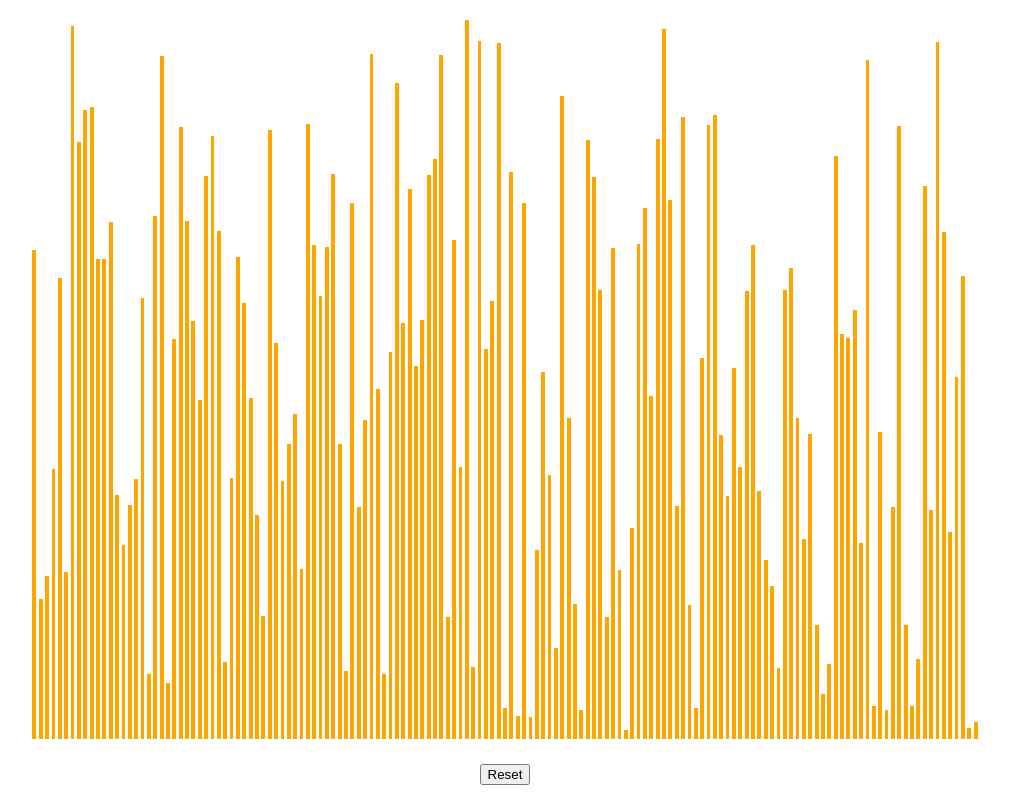
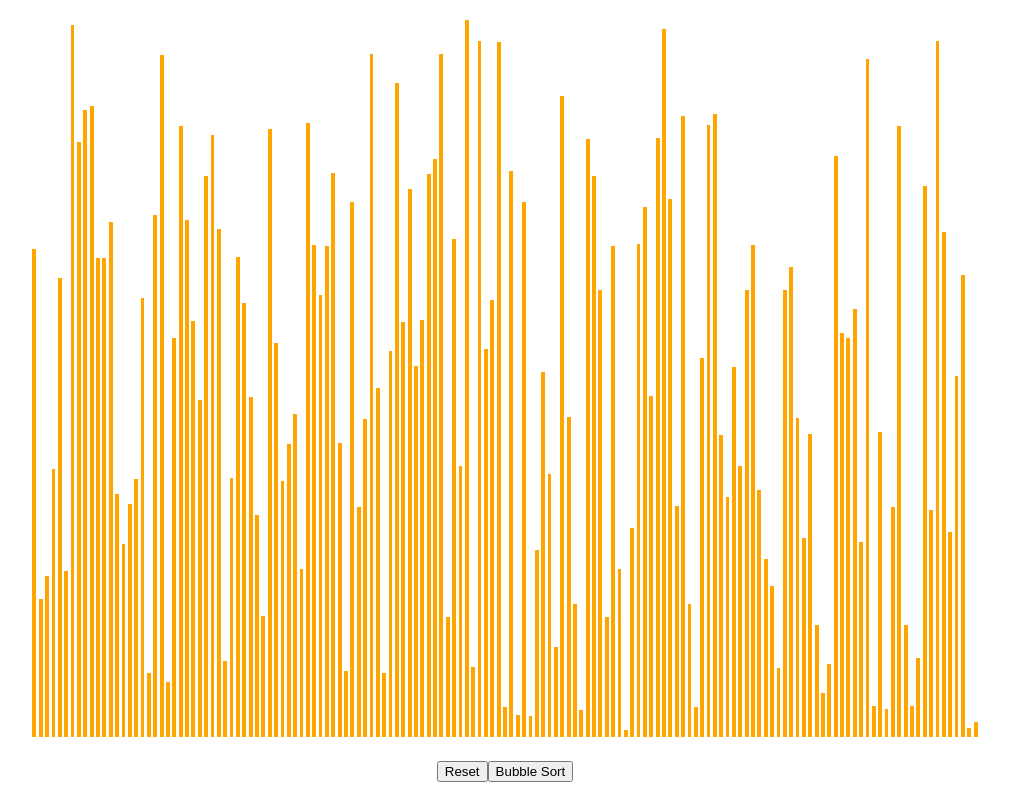
Before and after one commit to laujamie/react-sorting-visualizer, a React (Create React App) app: page / in a window 1280 px wide. Shown: the whole page, without its empty margins (135-1144 px from the left). Built offline with nearby package versions, Linux system fonts and the light colour scheme.

Commit message:
Add button and fix styles

```diff
--- a/src/App.tsx
+++ b/src/App.tsx
@@ -1,6 +1,6 @@
 import React from "react";
 import SortingVisualizer from "./components/SortingVisualizer/SortingVisualizer";
-import "./App.css";
+import "./App.scss";
 
 const App: React.FC = props => {
   return (
--- /dev/null
+++ b/src/components/SortingAlgorithms/BubbleSort/BubbleSort.js
@@ -0,0 +1 @@
+const bubbleSort = arr => {};
--- a/src/components/SortingVisualizer/SortingVisualizer.scss
+++ b/src/components/SortingVisualizer/SortingVisualizer.scss
@@ -1,5 +1,6 @@
 .sorting-visualizer {
   margin: 2.5vh 0;
+  height: 90vh;
 }
 
 .bar {
--- a/src/components/SortingVisualizer/SortingVisualizer.tsx
+++ b/src/components/SortingVisualizer/SortingVisualizer.tsx
@@ -8,7 +8,11 @@ const SortingVisualizer: React.FC = () => {
   const [arr, setArr] = useState<number[]>([]);
 
   const getRandomArbitrary = (min: number, max: number): number => {
-    return Math.random() * (max - min) + min;
+    return Math.floor(Math.random() * (max - min) + min);
+  };
+
+  const bubbleSort = (): void => {
+    console.log("lmao");
   };
 
   const resetArray = useCallback(() => {
@@ -38,6 +42,7 @@ const SortingVisualizer: React.FC = () => {
         })}
       </div>
       <button onClick={resetArray}>Reset</button>
+      <button onClick={bubbleSort}>Bubble Sort</button>
     </React.Fragment>
   );
 };
```
Also changed, not shown: src/App.scss (renamed from src/App.css).
